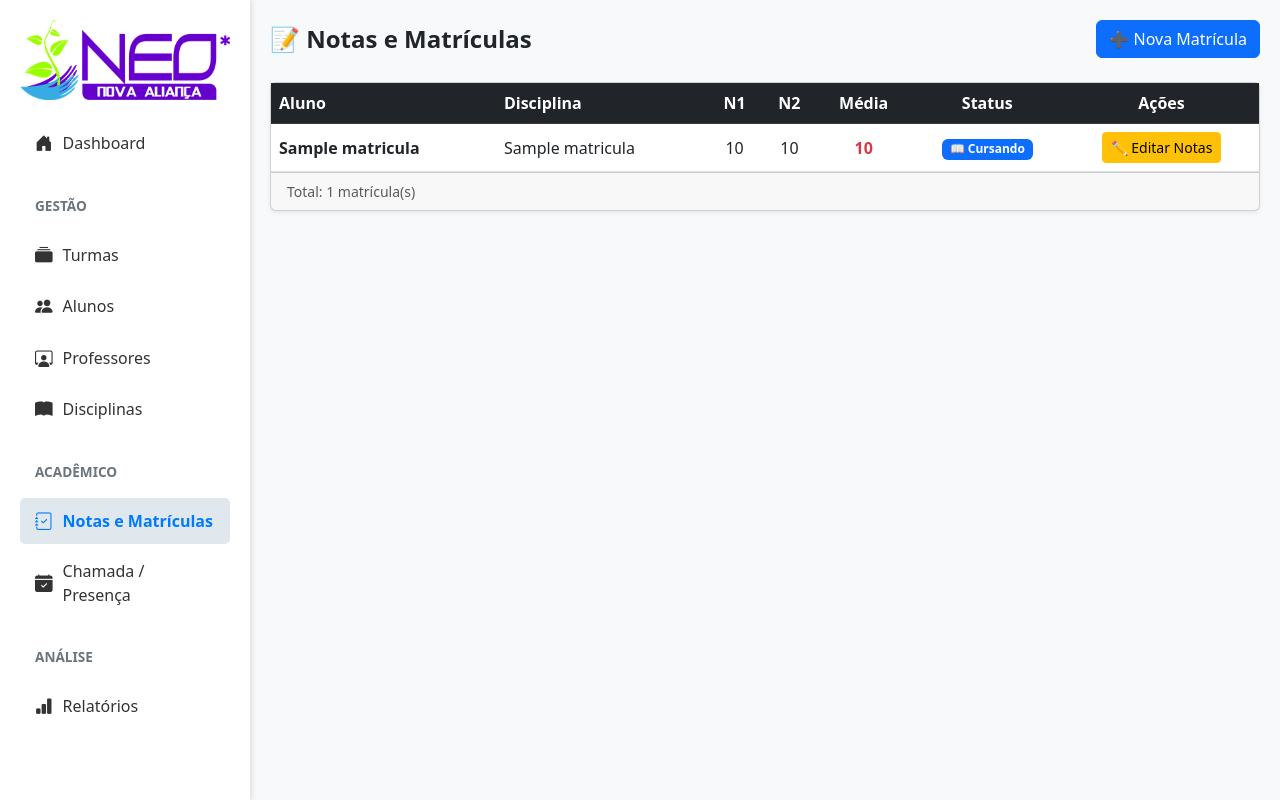
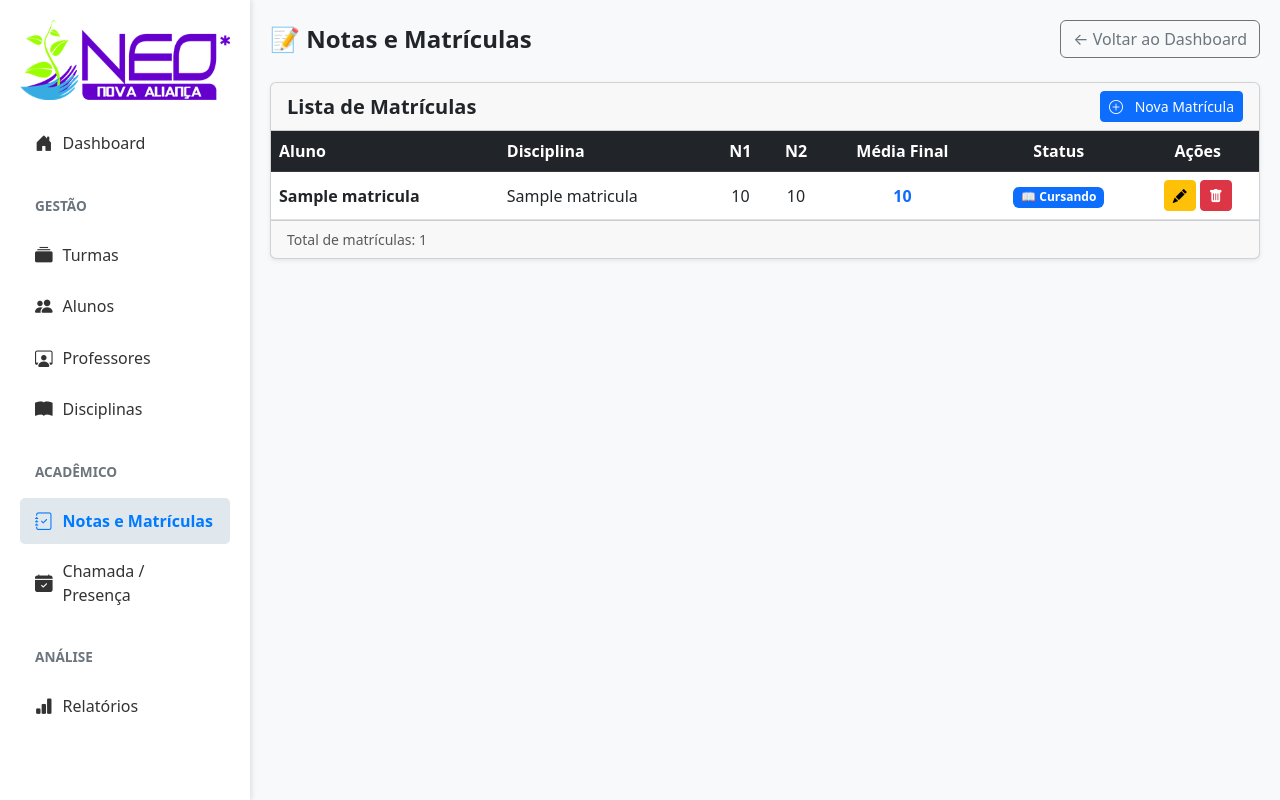
Before and after one commit to contatoandrefarias/escola-biblica, a Python web app: template templates/matriculas.html in a window 1280 px wide. Run offline with Jinja, Linux system fonts and the light colour scheme; the template is opened without the code that fills it: most values are stand-ins (such as "Sample title", 1, 10 or a date in 2020).

```diff
--- a/templates/matriculas.html
+++ b/templates/matriculas.html
@@ -3,13 +3,18 @@
 
 <div class="d-flex justify-content-between align-items-center mb-4">
     <h4 class="fw-bold mb-0">📝 Notas e Matrículas</h4>
-    <a href="/matriculas/nova" class="btn btn-primary">
-        ➕ Nova Matrícula
-    </a>
+    <a href="/" class="btn btn-outline-secondary">← Voltar ao Dashboard</a>
 </div>
 
 <div class="card shadow-sm">
+    <div class="card-header d-flex justify-content-between align-items-center">
+        <h5 class="mb-0 fw-semibold">Lista de Matrículas</h5>
+        <a href="/matriculas/nova" class="btn btn-primary btn-sm">
+            <i class="bi bi-plus-circle me-2"></i> Nova Matrícula
+        </a>
+    </div>
     <div class="card-body p-0">
+        <div class="table-responsive">
             <table class="table table-hover mb-0 align-middle">
                 <thead class="table-dark">
                     <tr>
@@ -17,7 +22,7 @@
                         <th>Disciplina</th>
                         <th class="text-center">N1</th>
                         <th class="text-center">N2</th>
-                    <th class="text-center">Média</th>
+                        <th class="text-center">Média Final</th>
                         <th class="text-center">Status</th>
                         <th class="text-center">Ações</th>
                     </tr>
@@ -31,24 +36,28 @@
                         <td class="text-center">
                             {% if m['nota1'] is not none %}
                                 {{ m['nota1']|round(1) }}
-                        {% else %}—{% endif %}
+                            {% else %}
+                                —
+                            {% endif %}
                         </td>
                         <td class="text-center">
                             {% if m['nota2'] is not none %}
                                 {{ m['nota2']|round(1) }}
-                        {% else %}—{% endif %}
+                            {% else %}
+                                —
+                            {% endif %}
                         </td>
                         <td class="text-center">
                             {% if m['nota_final'] is not none %}
                                 <span class="fw-bold
-                                {% if m['nota_final'] >= m['nota_minima'] %}
-                                    text-success
-                                {% else %}
-                                    text-danger
-                                {% endif %}">
+                                    {% if m['status'] == 'aprovado' %}text-success
+                                    {% elif m['status'] == 'reprovado' %}text-danger
+                                    {% else %}text-primary{% endif %}">
                                     {{ m['nota_final']|round(1) }}
                                 </span>
-                        {% else %}—{% endif %}
+                            {% else %}
+                                <span class="text-muted">—</span>
+                            {% endif %}
                         </td>
                         <td class="text-center">
                             {% if m['status'] == 'aprovado' %}
@@ -61,8 +70,15 @@
                         </td>
                         <td class="text-center">
                             <a href="/matriculas/{{ m['id'] }}/editar"
-                           class="btn btn-sm btn-warning">
-                            ✏️ Editar Notas
+                               class="btn btn-sm btn-warning"
+                               title="Editar Matrícula e Notas">
+                                <i class="bi bi-pencil-fill"></i>
+                            </a>
+                            <a href="/matriculas/{{ m['id'] }}/excluir"
+                               class="btn btn-sm btn-danger"
+                               title="Excluir Matrícula"
+                               onclick="return confirm('Tem certeza que deseja excluir esta matrícula? Esta ação é irreversível.');">
+                                <i class="bi bi-trash-fill"></i>
                             </a>
                         </td>
                     </tr>
@@ -70,16 +86,21 @@
                     {% else %}
                     <tr>
                         <td colspan="7" class="text-center py-5 text-muted">
-                        <div class="fs-1">📭</div>
-                        Nenhuma matrícula cadastrada ainda.
+                            <div class="fs-1 mb-2">🚫</div>
+                            Nenhuma matrícula encontrada.
+                            <br>
+                            <a href="/matriculas/nova" class="btn btn-link mt-3">
+                                <i class="bi bi-plus-circle me-2"></i> Adicionar nova matrícula
+                            </a>
                         </td>
                     </tr>
                     {% endif %}
                 </tbody>
             </table>
         </div>
+    </div>
     <div class="card-footer text-muted small">
-        Total: {{ matriculas|length }} matrícula(s)
+        Total de matrículas: {{ matriculas|length }}
     </div>
 </div>
 
```
Lines whose indentation alone changed are shown as unchanged.
